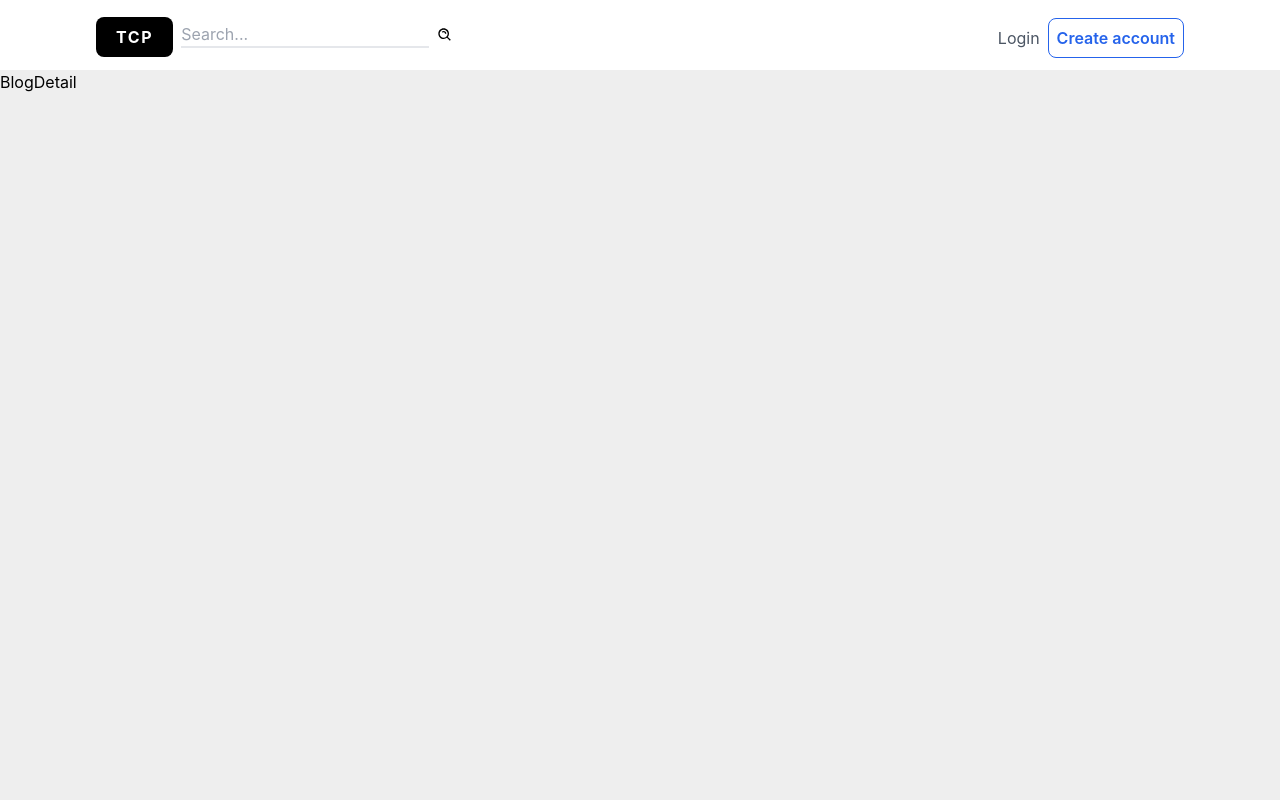
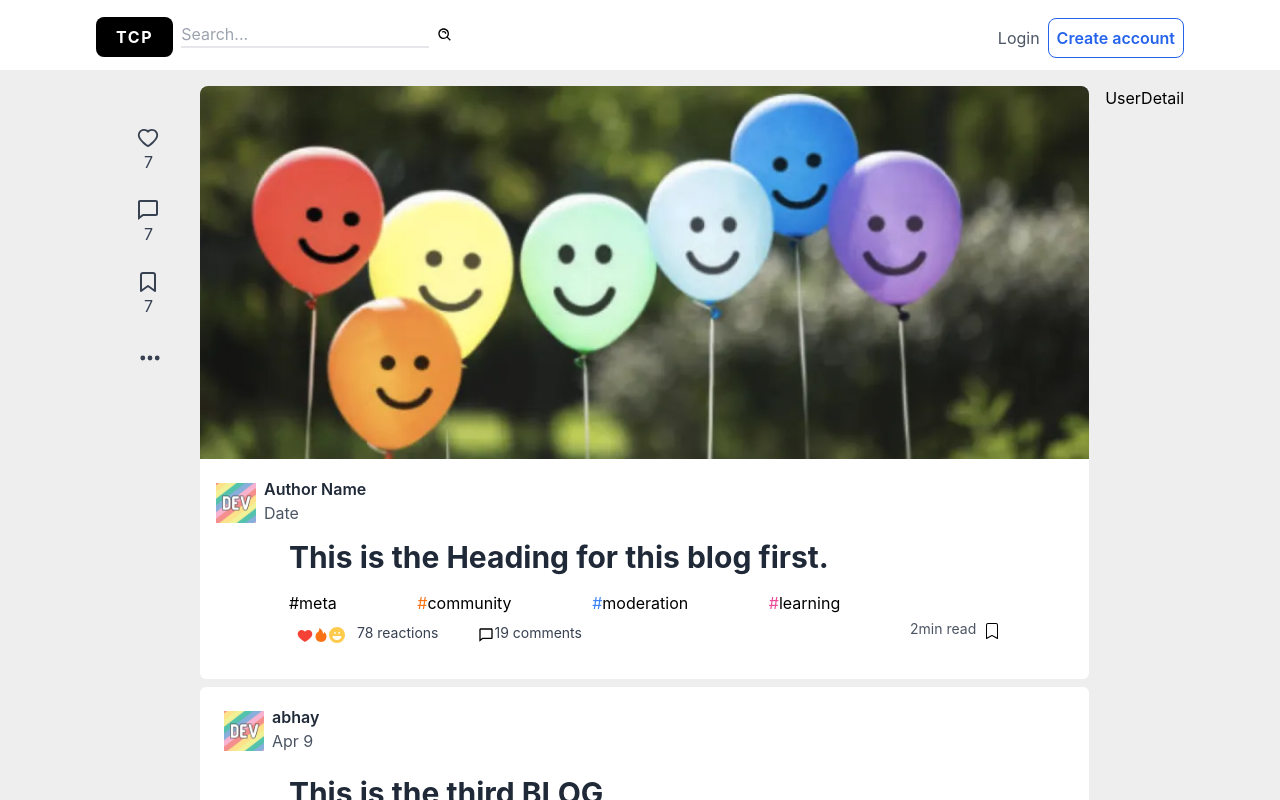
Before and after one commit to KushagraRajSingh18/Blogging_Site_frontend, a React (Create React App) app: page /blog/b1 in a window 1280 px wide. Shown: the top 800 px of the page. Built offline with nearby package versions, Linux system fonts and the light colour scheme.

Commit message:
reaction-left-aside

```diff
--- a/src/componencts/UI/Card.js
+++ b/src/componencts/UI/wrapper/Card.js
@@ -1,7 +1,6 @@
 import React from "react";
 
 const Card = (props) => {
-  console.log(props.padding);
   return (
     <div className={`bg-${props.bg} rounded-md mb-2 pb-8 p-${props.padding}`}>
       {props.children}
--- /dev/null
+++ b/src/componencts/UI/wrapper/CardHeadColor.js
@@ -0,0 +1,12 @@
+import React from "react";
+
+const CardHeadColor = (props) => {
+  return (
+    <div className={`bg-${props.bg} rounded-md mb-2 pb-4 px-${props.padding}`}>
+      <div className="h-[20px] bg-gray-800"></div>
+      <div>{props.children}</div>
+    </div>
+  );
+};
+
+export default CardHeadColor;
--- a/src/componencts/asides/AsideLeft.js
+++ b/src/componencts/asides/AsideLeft.js
@@ -1,6 +1,6 @@
 import React from "react";
 
-import Card from "../UI/Card";
+import Card from "../UI/wrapper/Card";
 import NewUser from "./left/NewUser";
 import LeftNavigation from "./left/LeftNavigation";
 
--- a/src/componencts/asides/AsideRight.js
+++ b/src/componencts/asides/AsideRight.js
@@ -1,6 +1,6 @@
 import React from "react";
 
-import Card from "../UI/Card";
+import Card from "../UI/wrapper/Card";
 import HomeRightAside from "./right/HomeRightAside";
 
 const AsideRight = () => {
--- a/src/componencts/asides/left/LeftNavigation.js
+++ b/src/componencts/asides/left/LeftNavigation.js
@@ -1,7 +1,7 @@
 import React from "react";
 import { Link } from "react-router-dom";
 
-import { FcHome, FcList, FcAbout } from "react-icons/fc";
+import { FcHome, FcList } from "react-icons/fc";
 import { BsMicFill, BsFillCameraReelsFill } from "react-icons/bs";
 import { BiHash } from "react-icons/bi";
 import { MdOutlineContactSupport } from "react-icons/md";
--- /dev/null
+++ b/src/componencts/asides/left/LeftReactions.js
@@ -0,0 +1,32 @@
+import React from "react";
+
+import { AiOutlineHeart } from "react-icons/ai";
+import { BiComment } from "react-icons/bi";
+import { HiDotsHorizontal } from "react-icons/hi";
+import { FiBookmark } from "react-icons/fi";
+
+const LeftReactions = () => {
+  return (
+    <div className="fixed">
+      <div className="flex flex-col">
+        <div className="mb-6">
+          <AiOutlineHeart className="text-2xl text-gray-700 hover:text-red-600 ease-in duration-150" />
+          <p className="text-gray-700 ml-2">7</p>
+        </div>
+        <div className="mb-6">
+          <BiComment className="text-2xl text-gray-700 hover:text-orange-600 ease-in duration-150" />
+          <p className="text-gray-700 ml-2">7</p>
+        </div>
+        <div className="mb-5">
+          <FiBookmark className="text-2xl text-gray-700 hover:text-blue-500 ease-in duration-150" />
+          <p className="text-gray-700 ml-2">7</p>
+        </div>
+        <div className="ml-[-6px] mb-6 px-2 py-2 rounded-full hover:bg-gray-200 ease-in duration-150">
+          <HiDotsHorizontal className="text-2xl text-gray-700" />
+        </div>
+      </div>
+    </div>
+  );
+};
+
+export default LeftReactions;
--- /dev/null
+++ b/src/componencts/asides/right/UserDetail.js
@@ -0,0 +1,7 @@
+import React from "react";
+
+const UserDetail = () => {
+  return <div>UserDetail</div>;
+};
+
+export default UserDetail;
--- a/src/componencts/main/Blog.js
+++ b/src/componencts/main/Blog.js
@@ -6,7 +6,7 @@ import { AiFillFire } from "react-icons/ai";
 import { BsFillEmojiLaughingFill, BsBookmark } from "react-icons/bs";
 import { BiComment } from "react-icons/bi";
 
-import Card from "../UI/Card";
+import Card from "../UI/wrapper/Card";
 
 const Blog = (props) => {
   return (
--- a/src/componencts/main/FirstPost.js
+++ b/src/componencts/main/FirstPost.js
@@ -5,7 +5,7 @@ import { AiFillFire } from "react-icons/ai";
 import { BsFillEmojiLaughingFill, BsBookmark } from "react-icons/bs";
 import { BiComment } from "react-icons/bi";
 
-import Card from "../UI/Card";
+import Card from "../UI/wrapper/Card";
 
 const FirstPost = () => {
   return (
--- a/src/pages/BlogDetail.js
+++ b/src/pages/BlogDetail.js
@@ -1,7 +1,32 @@
 import React from "react";
+import { useParams } from "react-router-dom";
+import { data } from "../utils/data";
+import LeftReactions from "../componencts/asides/left/LeftReactions";
+import Main from "../componencts/main/Main";
+import UserDetail from "../componencts/asides/right/UserDetail";
 
 const BlogDetail = () => {
-  return <div>BlogDetail</div>;
+  const params = useParams();
+
+  const dataItem = data.find((item) => item.id === params.id);
+
+  return (
+    <>
+      <div className="w-[85%] m-auto mt-4">
+        <div className="flex">
+          <div className="ml-10 mt-10">
+            <LeftReactions />
+          </div>
+          <div className="ml-16">
+            <Main />
+          </div>
+          <div className="ml-4">
+            <UserDetail />
+          </div>
+        </div>
+      </div>
+    </>
+  );
 };
 
 export default BlogDetail;
```
